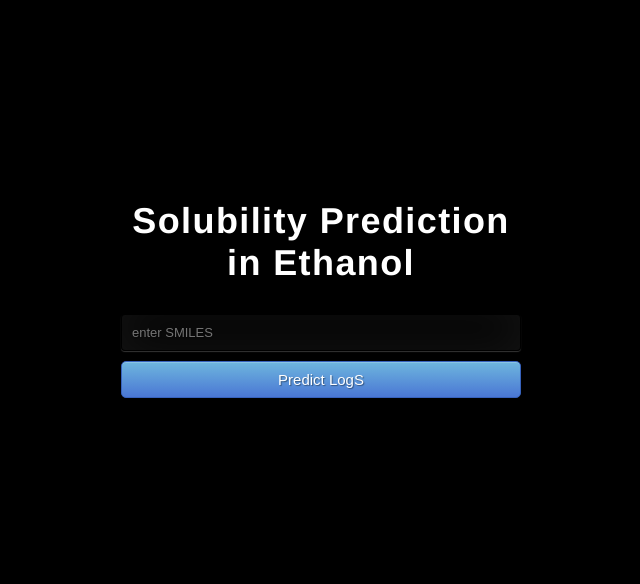
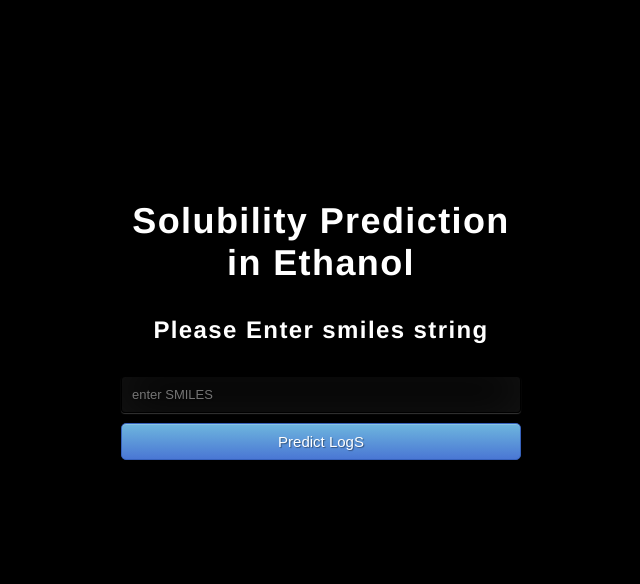
Before and after one commit to ali1810/solub_ethan, a Flask app: page / in a window 1280 px wide. Shown: the top 584 px of the page, without its empty margins (369-1009 px from the left). Run offline with Flask 2, Linux system fonts and the light colour scheme; parts of the project's set-up code (start-up, migrations or seed data) failed here and were passed over.

Commit message:
Update index.html

```diff
--- a/templates/index.html
+++ b/templates/index.html
@@ -14,6 +14,7 @@
 <body style="background: #000;">
  <div class="login">
 	<h2>Solubility Prediction in Ethanol</h2>
+	 <h4> Please Enter smiles string <h4>
 
      <!-- Main Input For Receiving Query to our ML -->
     <form action="/predict" method="post">
```
